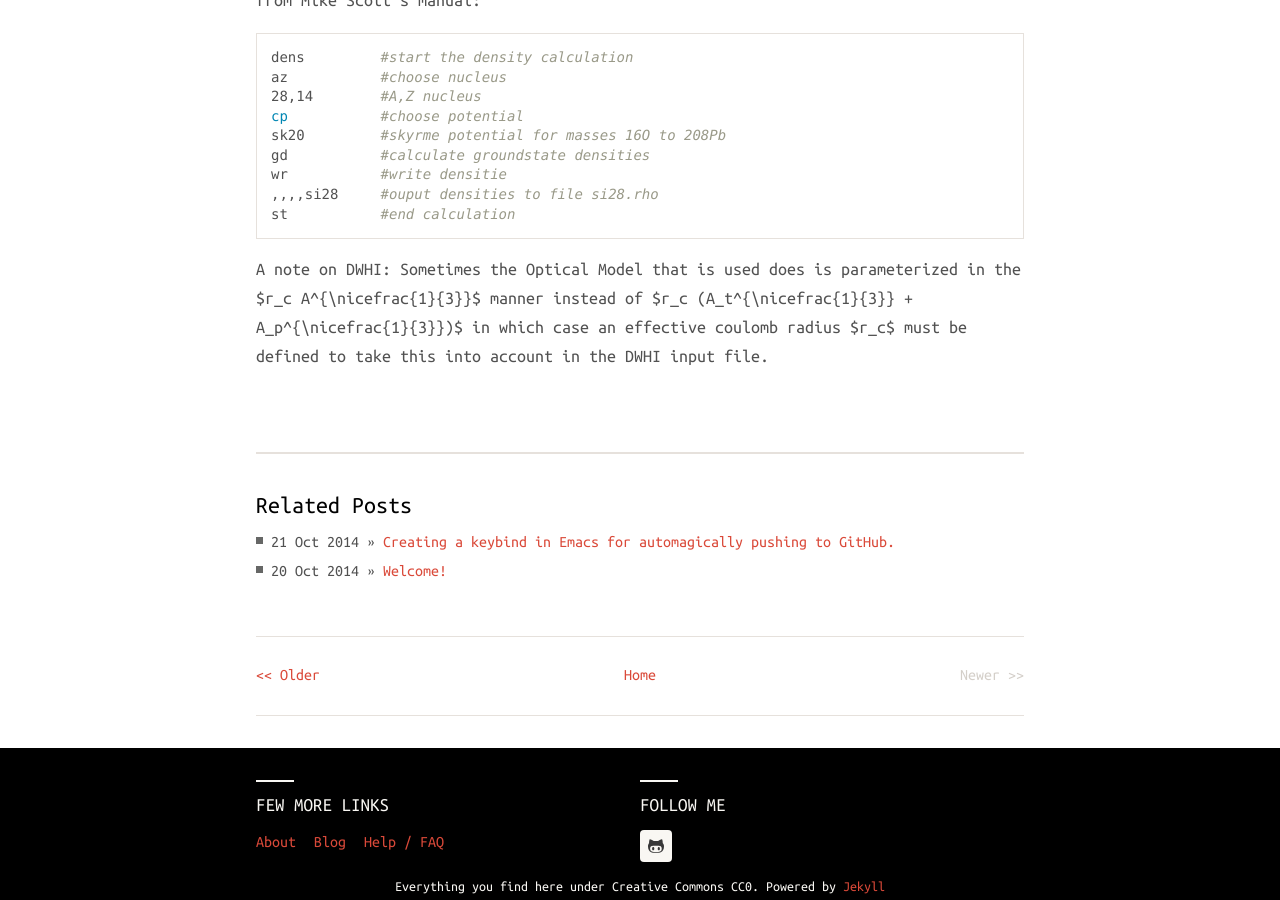
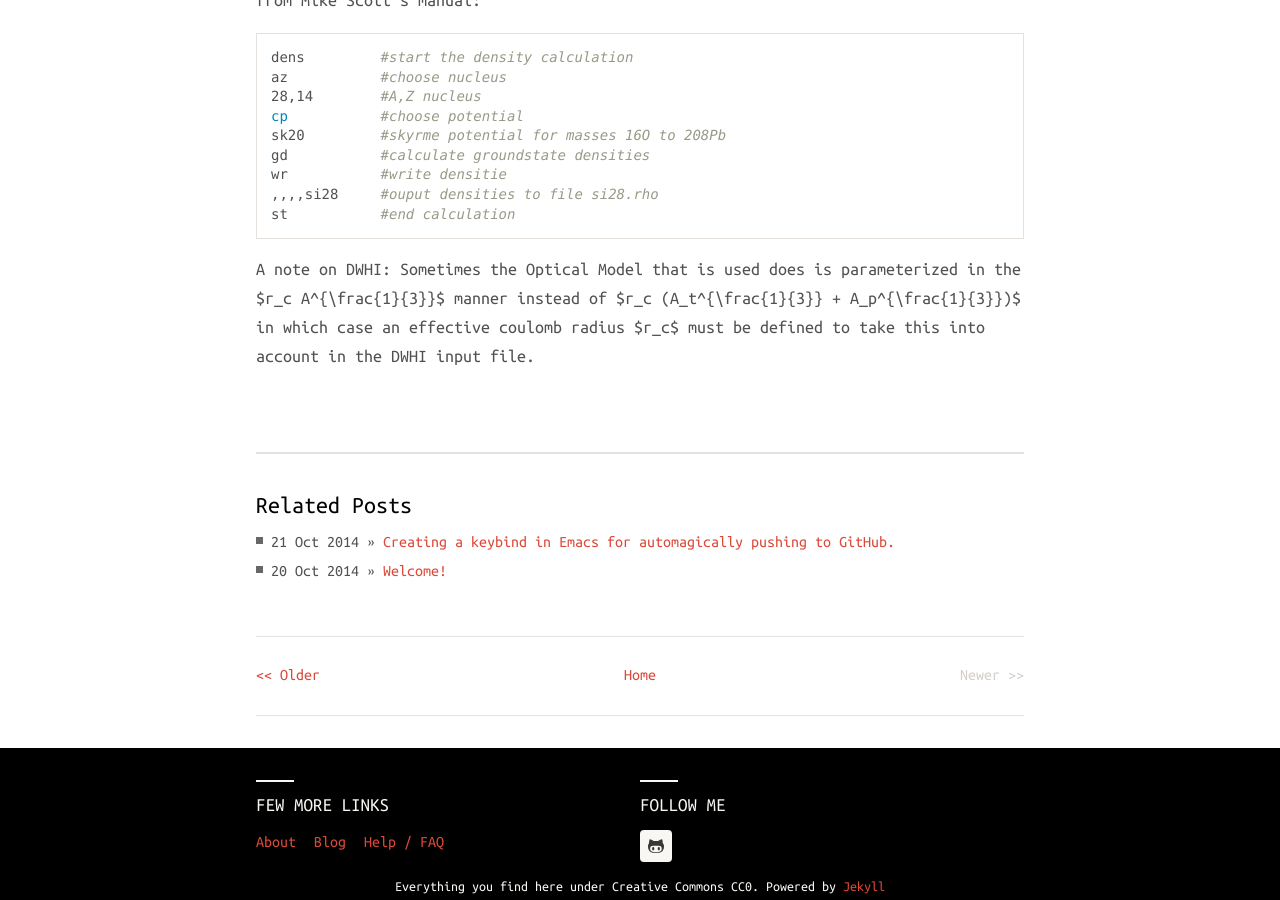
Before and after one commit to csullivan/csullivan.github.io, a Jekyll site: the page built from _posts/2014-10-21-oxbash-notes.md, in a window 1280 px wide and 900 px high, scrolled down 831 px. Built offline with Jekyll 4.4.1, drawn with Linux system fonts in a browser that asks for light colours; nearby versions of some CDN libraries.

Commit message:
Incremental Update

```diff
--- a/_posts/2014-10-21-oxbash-notes.md
+++ b/_posts/2014-10-21-oxbash-notes.md
@@ -33,7 +33,7 @@ st           #end calculation
 
 
 A note on DWHI:
-Sometimes the Optical Model that is used does is parameterized in the $r_c A^{\nicefrac{1}{3}}$ manner instead of $r_c (A_t^{\nicefrac{1}{3}} + A_p^{\nicefrac{1}{3}})$ in which case an effective coulomb radius $r_c$ must be defined to take this into account in the DWHI input file.
+Sometimes the Optical Model that is used does is parameterized in the $r_c A^{\frac{1}{3}}$ manner instead of $r_c (A_t^{\frac{1}{3}} + A_p^{\frac{1}{3}})$ in which case an effective coulomb radius $r_c$ must be defined to take this into account in the DWHI input file.
 {% highlight bash %}
 {% endhighlight %}
 {% highlight bash %}
```
